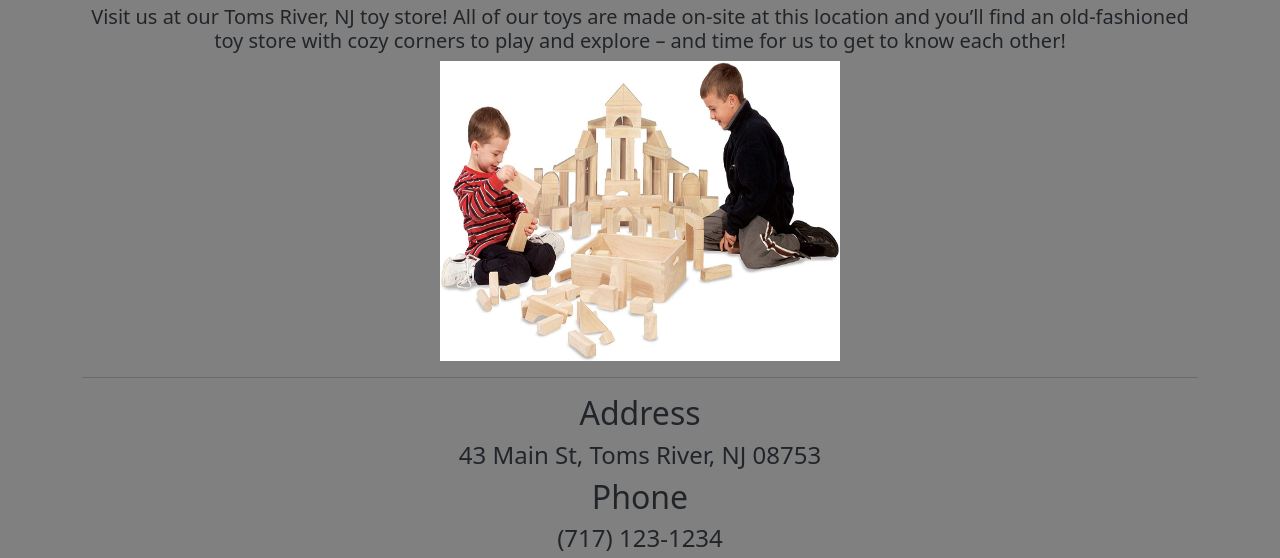
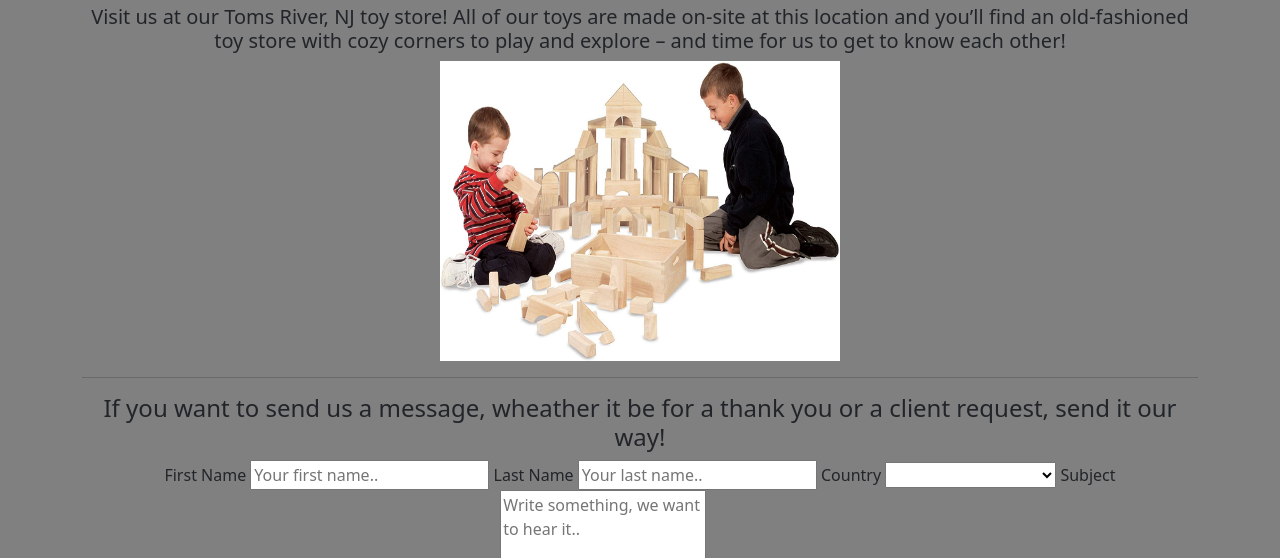
Before and after one commit to KGTCreator/Little-Bird-Toys, a plain HTML site: page visit.html in a window 1280 px wide. Shown: the part 377-935 px from the top of the page. Drawn offline with nearby package versions, Linux system fonts and the light colour scheme.

Commit message:
Added Contact

```diff
--- a/visit.html
+++ b/visit.html
@@ -62,6 +62,83 @@
 
 <hr>
 
+<h4>If you want to send us a message, wheather it be for a thank you or a client request, send it our way!</h4>
+
+<div class="container">
+  <form action="action_page.php">
+
+    <label for="fname">First Name</label>
+    <input type="text" id="fname" name="firstname" placeholder="Your first name..">
+
+    <label for="lname">Last Name</label>
+    <input type="text" id="lname" name="lastname" placeholder="Your last name..">
+
+    <label for="country">Country</label>
+    <select id="country" name="country">
+      <option value="blank"></option>
+      <option value="al">Alabama</option>
+					<option value="ak">Alaska</option>
+					<option value="az">Arizona</option>
+					<option value="ar">Arkansas</option>
+					<option value="ca">California</option>
+					<option value="co">Colorado</option>
+					<option value="ct">Connecticut</option>
+					<option value="de">Delaware</option>
+					<option value="dc">District of Columbia</option>
+					<option value="fl">Florida</option>
+      <option value="usa">New York</option>
+      <option value="usa">New Jersey</option>
+      <option value="england">Pennsylvania</option>
+      <option value="ga">Georgia</option>
+      <option value="hi">Hawaii</option>
+      <option value="id">Idaho</option>
+      <option value="il">Illinois</option>
+      <option value="in">Indiana</option>
+      <option value="ia">Iowa</option>
+      <option value="ks">Kansas</option>
+      <option value="ky">Kentucky</option>
+      <option value="la">Louisiana</option>
+      <option value="me">Maine</option>
+      <option value="md">Maryland</option>
+      <option value="ma">Massachusetts</option>
+      <option value="mi">Michigan</option>
+      <option value="mn">Minnesota</option>
+      <option value="ms">Mississippi</option>
+      <option value="mo">Missouri</option>
+      <option value="mt">Montana</option>
+      <option value="ne">Nebraska</option>
+      <option value="nv">Nevada</option>
+      <option value="nh">New Hampshire</option>
+      <option value="nm">New Mexico</option>
+      <option value="ny">New York</option>
+      <option value="nc">North Carolina</option>
+      <option value="nd">North Dakota</option>
+      <option value="oh">Ohio</option>
+      <option value="ok">Oklahoma</option>
+      <option value="or">Oregon</option>
+      <option value="pa">Pennsylvania</option>
+      <option value="ri">Rhode Island</option>
+      <option value="sc">South Carolina</option>
+      <option value="sd">South Dakota</option>
+      <option value="tn">Tennessee</option>
+      <option value="tx">Texas</option>
+      <option value="ut">Utah</option>
+      <option value="vt">Vermont</option>
+      <option value="va">Virginia</option>
+      <option value="wa">Washington</option>
+      <option value="wv">West Virginia</option>
+      <option value="wi">Wisconsin</option>
+      <option value="wy">Wyoming</option>
+    </select>
+
+    <label for="subject">Subject</label>
+    <textarea id="subject" name="subject" placeholder="Write something, we want to hear it.." style="height:200px"></textarea>
+
+    <input type="submit" value="Submit">
+
+  </form>
+</div>
+<hr>
 <h2>Address</h2>
 <h4>43 Main St, Toms River, NJ 08753</h4>
 
@@ -78,6 +155,7 @@
 
 <h4>All socials (FB, Insta, Twitter, Snapchat)</h4>
 <h4>@LittleBirdToyCo</h4>
+<h4>Send us your stories!</h4>
 
 <hr>
 
```
